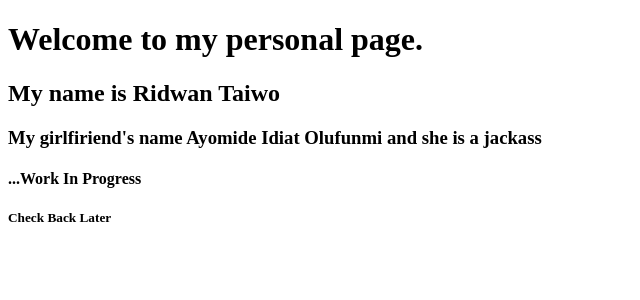
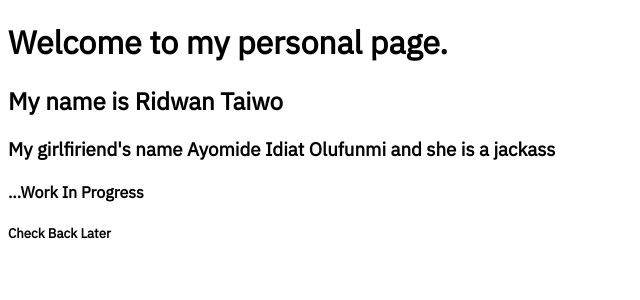
Before and after one commit to donriddo/static-pages, a PHP site: page /index.html in a window 1280 px wide. Shown: the top 300 px of the page, without its empty margins (0-640 px from the left). Run offline with PHP 8.4, Linux system fonts and the light colour scheme.

Commit message:
Add box-sizing property to all elements

```diff
--- a/index.css
+++ b/index.css
@@ -1,3 +1,12 @@
-* {
+html {
+  -webkit-box-sizing: border-box;
+  -moz-box-sizing: border-box;
+  box-sizing: border-box;
+  font-family: 'IBM Plex Sans', 'Helvetica Neue', Helvetica, Arial, sans-serif;
+}
 
+*, *:before, *:after {
+  -webkit-box-sizing: inherit;
+  -moz-box-sizing: inherit;
+  box-sizing: inherit;
 }
--- a/index.html
+++ b/index.html
@@ -6,6 +6,7 @@
     <meta name="viewport" content="width=device-width, initial-scale=1.0">
     <meta http-equiv="X-UA-Compatible" content="ie=edge">
     <link href="https://fonts.googleapis.com/css?family=IBM+Plex+Sans&display=swap" rel="stylesheet">
+    <link rel="stylesheet" href="index.css">
     <title>DONRIDDO.ME</title>
 </head>
 
```
